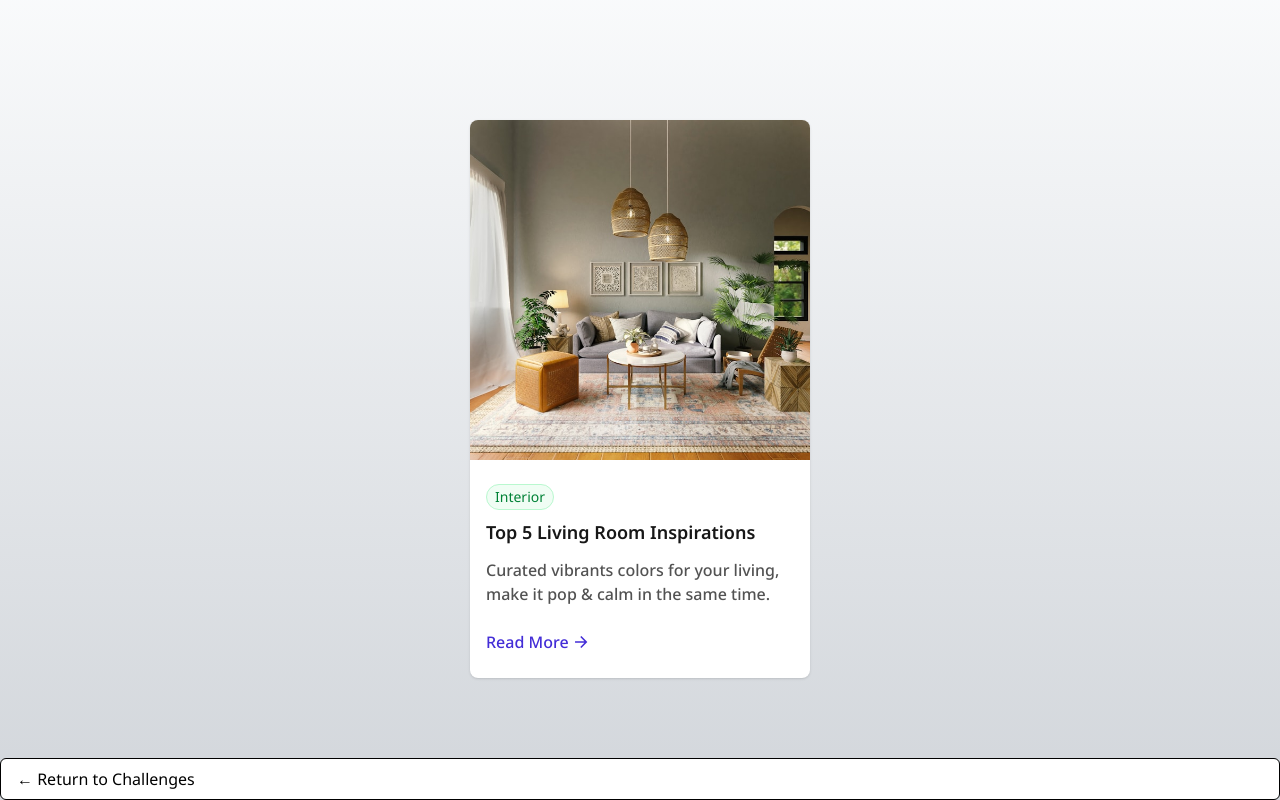
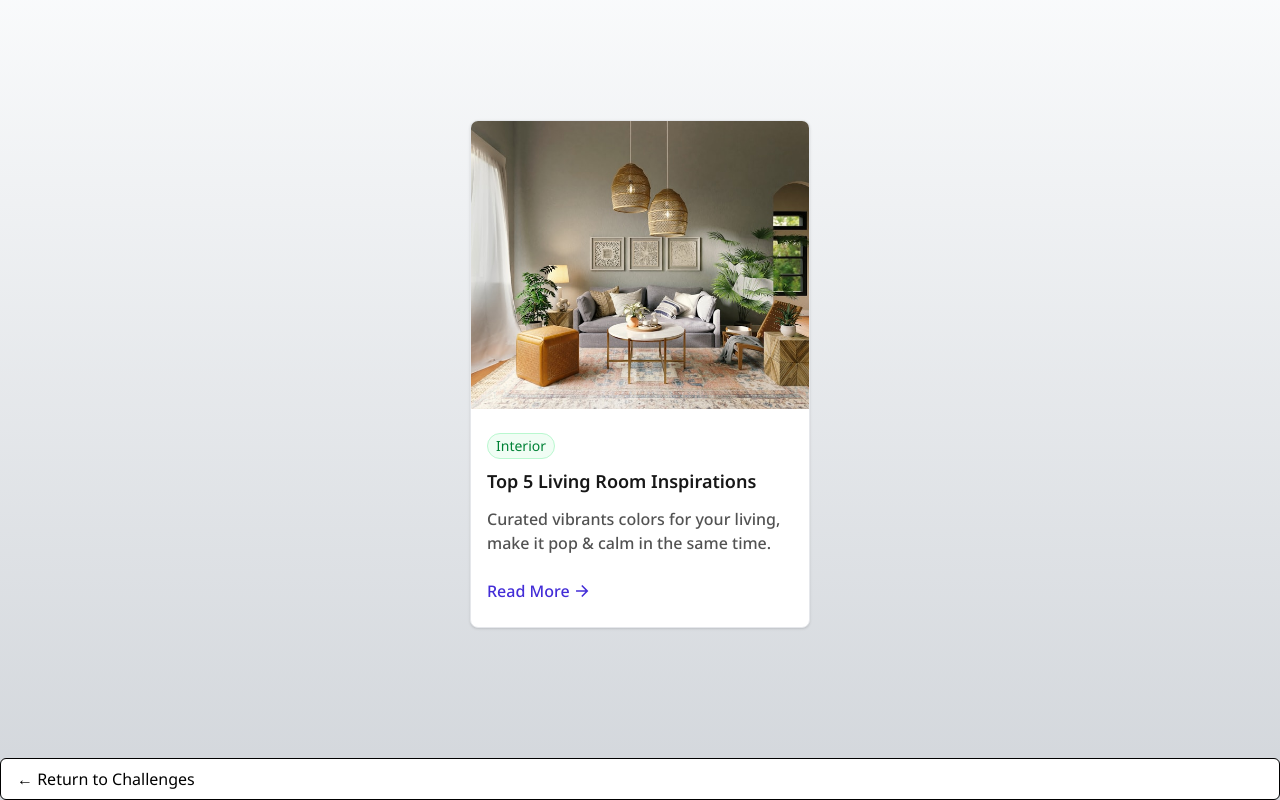
Before and after one commit to mjaus29/gfe, a Next.js app: page /blog-card in a window 1280 px wide. Built offline with nearby package versions, Linux system fonts and the light colour scheme.

Commit message:
fix: adjust layout and styling in BlogCard and BlogCardPage components

```diff
--- a/app/(challenge)/blog-card/page.tsx
+++ b/app/(challenge)/blog-card/page.tsx
@@ -2,7 +2,7 @@ import BlogCard from "@/components/blogCard/BlogCard";
 
 const BlogCardPage = () => {
   return (
-    <div className="container-layout flex min-h-screen min-w-screen justify-center bg-linear-to-b from-gray-50 to-[#d2d6db]">
+    <div className="container-layout flex min-h-screen min-w-screen justify-center bg-linear-to-b from-gray-50 to-[#d2d6db] pt-30">
       <BlogCard
         image={"/img/blogcard.jpg"}
         title={"Top 5 Living Room Inspirations"}
--- a/components/blogCard/BlogCard.tsx
+++ b/components/blogCard/BlogCard.tsx
@@ -10,18 +10,14 @@ type BlogCardProps = {
 
 const BlogCard = ({ image, title, badge, excerpt }: BlogCardProps) => {
   return (
-    <article className="mt-30 flex h-full max-w-85 flex-col rounded-lg bg-white shadow-sm">
-      <Image
-        src={image}
-        alt={title}
-        width={340}
-        height={288}
-        className="rounded-t-lg object-cover"
-      />
+    <article className="h-full w-85 overflow-hidden rounded-lg border border-gray-200 bg-white shadow-sm">
+      <div className="relative h-72 w-full">
+        <Image src={image} alt={title} fill className="object-cover" />
+      </div>
 
       <div className="flex flex-col gap-3 px-4 py-6">
         <div className="flex flex-col gap-2">
-          <span className="self-start rounded-full border border-solid border-green-200 bg-green-50 px-2 py-0.5 text-center text-sm font-normal text-green-700">
+          <span className="self-start rounded-full border border-green-200 bg-green-50 px-2 py-0.5 text-center text-sm font-normal text-green-700">
             {badge}
           </span>
           <h3 className="text-lg font-semibold text-neutral-900">{title}</h3>
@@ -30,7 +26,10 @@ const BlogCard = ({ image, title, badge, excerpt }: BlogCardProps) => {
         <div className="flex flex-col gap-6">
           <p className="text-base font-medium text-neutral-600">{excerpt}</p>
 
-          <Link href="#" className="flex items-center gap-1.5 rounded">
+          <Link
+            href="#"
+            className="flex items-center gap-1.5 rounded focus-visible:outline focus-visible:outline-indigo-700"
+          >
             <span className="text-base font-medium text-indigo-700">
               Read More
             </span>
```
